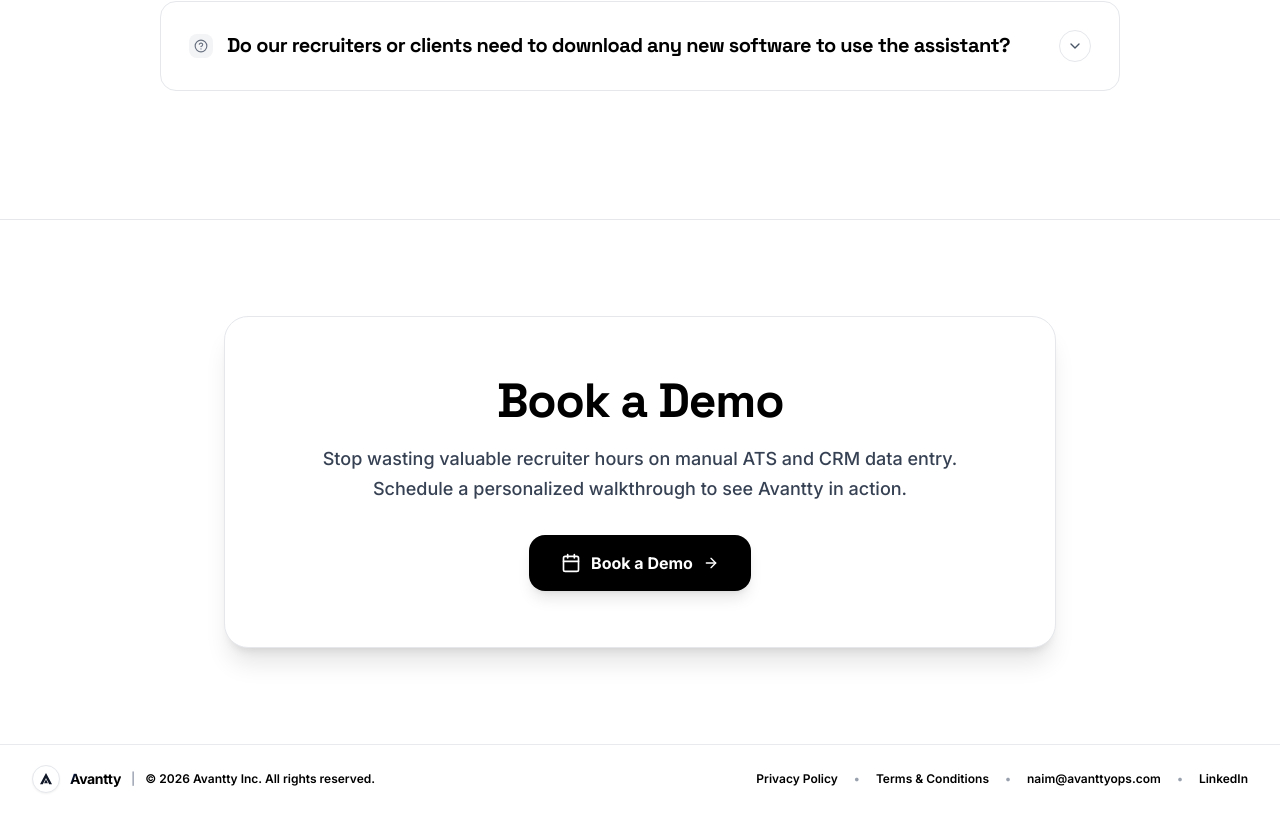
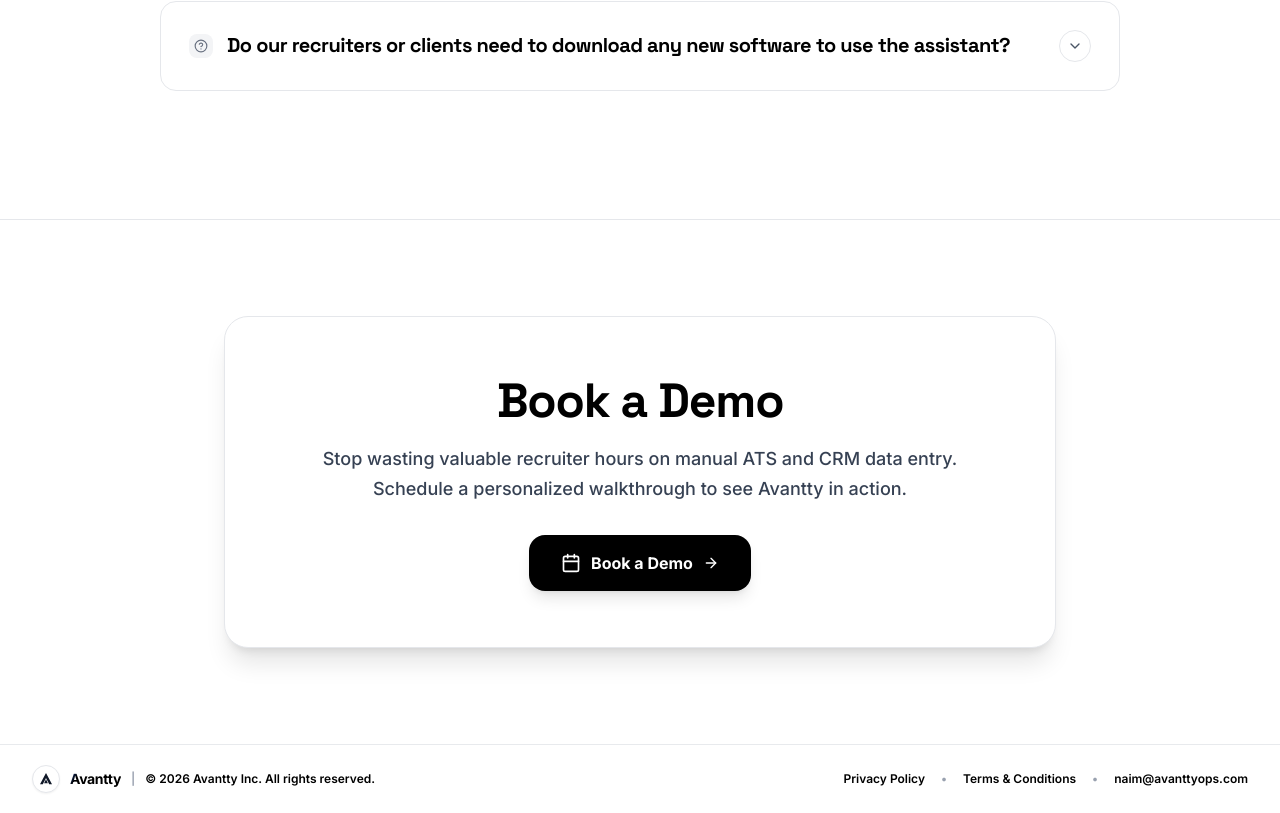
Before and after one commit to FliickzzzZ/Landing-Page, a React (Vite) app: page / in a window 1280 px wide. Shown: the part 6181-6994 px from the top of the page. Built offline with nearby package versions, Linux system fonts and the light colour scheme.

Commit message:
Fix hero dark mode background, prevent interaction on targets defined section, remove LinkedIn from footer

```diff
--- a/src/components/Footer.tsx
+++ b/src/components/Footer.tsx
@@ -50,17 +50,6 @@
           <span className="text-gray-400">•</span>
 
           <span className="text-[#000000]">naim@avanttyops.com</span>
-
-          <span className="text-gray-400">•</span>
-
-          <a
-            href="https://www.linkedin.com/in/naim-ramos-castellano-3a1583423/"
-            target="_blank"
-            rel="noopener noreferrer"
-            className="hover:underline transition-colors"
-          >
-            LinkedIn
-          </a>
         </div>
 
       </div>
--- a/src/components/TargetsDefinedSection.tsx
+++ b/src/components/TargetsDefinedSection.tsx
@@ -97,7 +97,7 @@
             whileInView={{ opacity: 1, x: 0 }}
             viewport={{ once: false }}
             transition={{ duration: 0.8, delay: 0.2 }}
-            className="lg:col-span-7 relative w-full"
+            className="lg:col-span-7 relative w-full pointer-events-none select-none"
           >
             {/* Outer Soft Lavender Gradient Container matching mockup style */}
             <div className="rounded-[32px] bg-gradient-to-b from-[#F3F0FD]/80 to-[#EAE5FA]/80 p-5 sm:p-10 shadow-xs">
@@ -142,8 +142,8 @@
 
                     {/* Primary Target Candidate Profile Card */}
                     <div
-                      className={`p-3.5 bg-white border rounded-xl transition-all shadow-xs flex items-center justify-between cursor-pointer ${
-                        isOpenModal ? 'border-black ring-2 ring-black/10' : 'border-gray-200 hover:border-gray-400'
+                      className={`p-3.5 bg-white border rounded-xl transition-all shadow-xs flex items-center justify-between ${
+                        isOpenModal ? 'border-black ring-2 ring-black/10' : 'border-gray-200'
                       }`}
                     >
                       <div className="flex items-center gap-3">
--- a/src/components/ui/background-beams-with-collision.tsx
+++ b/src/components/ui/background-beams-with-collision.tsx
@@ -47,7 +47,7 @@
   return (
     <div
       className={cn(
-        "relative flex items-center w-full justify-center overflow-hidden bg-gradient-to-b from-white to-neutral-100 dark:from-neutral-950 dark:to-neutral-800",
+        "relative flex items-center w-full justify-center overflow-hidden bg-gradient-to-b from-white via-white to-gray-50/50",
         className
       )}
     >
--- a/src/index.css
+++ b/src/index.css
@@ -11,6 +11,7 @@
 html, body, #root {
   background-color: #ffffff !important;
   background: #ffffff !important;
+  color-scheme: light;
   color: #202124;
   font-family: var(--font-sans);
   overflow-x: hidden;
```
